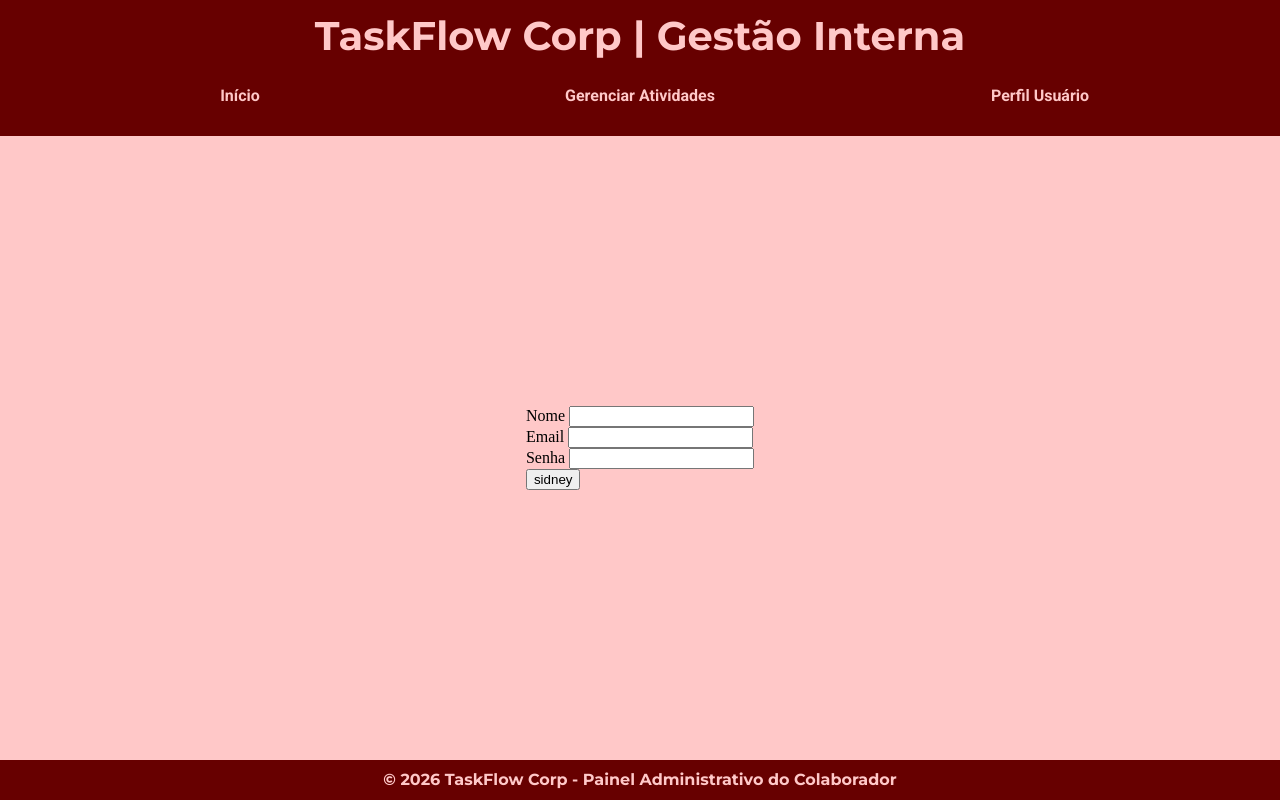
After one commit to pagotto-1/projeto_taskflow, a Flask app: page /pessoa/criar in a window 1280 px wide. The commit adds this page. Run offline with Flask 3, Linux system fonts and the light colour scheme.

Commit message:
Alterações da aula de back-end

```diff
--- a/app.py
+++ b/app.py
@@ -1,10 +1,10 @@
-from flask import Flask, render_template, request
+from flask import Flask, render_template, request, flash
 from datetime import datetime
+from models import Pessoa, db_session
+from sqlalchemy.exc import SQLAlchemyError
 
 app = Flask(__name__)
-
-activity_list = []
-suggestion_list = []
+app.config['SECRET_KEY'] = 'lanalindaperfeitamaravilhosa'
 
 @app.route('/', methods=['GET', 'POST'])
 def home():
@@ -48,5 +48,29 @@ def listar_atividades():
 def pessoa():
     return render_template('pessoa.html')
 
+@app.route('/pessoa/criar', methods=['GET', 'POST'])
+def criar_pessoa():
+    if request.method == 'POST':
+        nome_form = request.form.get('form_nome')
+        email_form = request.form.get('form_email')
+        senha_form = request.form.get('form_senha')
+        if not nome_form:
+            flash('Preencha o nome', 'error')
+            return render_template('criar_pessoa.html')
+        try:
+            nova_pessoa = Pessoa(nome_pessoa=nome_form, email=email_form, senha_hash=senha_form)
+            db_session.add(nova_pessoa)
+            db_session.commit()
+            return render_template('pessoa.html')
+        except SQLAlchemyError:
+            db_session.rollback()
+            flash('Erro ao salvar pessoa no bando de dados', 'error')
+            return render_template('criar_pessoa.html')
+        except:
+            db_session.rollback()
+            flash('Erro inesperado', 'error')
+            return render_template('criar_pessoa.html')
+    return render_template('criar_pessoa.html')
+
 if __name__ == '__main__':
     app.run(debug=True, host='0.0.0.0', port=5001)
--- a/static/style.css
+++ b/static/style.css
@@ -293,7 +293,8 @@ main {
 
     padding-bottom: 10vh;
 
-    color: var(--primary-color);
+    background-color: var(--primary-color);
+    color: var(--secondary-color);
     border-radius: 1vh;
 
     font-family: var(--body-font-family), sans-serif;
@@ -306,7 +307,7 @@ main {
     text-align: center;
 
     font-family: var(--titles-font-family), sans-serif;
-    font-size: var(--title-size);
+    font-size: var(--subtitles-size);
 }
 
 .list-activities-container .table-activities {
@@ -324,8 +325,8 @@ main {
 }
 
 .list-activities-container .table-activities thead {
-    background-color: var(--primary-color);
-    color: var(--secondary-color);
+    background-color: var(--secondary-color);
+    color: var(--primary-color);
 }
 
 .list-activities-container .table-activities th, .table-activities td {
--- a/templates/base.html
+++ b/templates/base.html
@@ -17,8 +17,7 @@
         <h1>TaskFlow Corp | Gestão Interna</h1>
         <nav class="nav-menu">
             <a href="{{ url_for('home') }}" class="nav-menu-item">Início</a>
-            <a href="{{ url_for('criar_atividade') }}" class="nav-menu-item">Criar Atividade</a>
-            <a href="{{ url_for('listar_atividades') }}" class="nav-menu-item">Listar Atividades</a>
+            <a href="{{ url_for('listar_atividades') }}" class="nav-menu-item">Gerenciar Atividades</a>
             <a href="{{ url_for('pessoa') }}" class="nav-menu-item">Perfil Usuário</a>
         </nav>
     </header>
--- /dev/null
+++ b/templates/criar_pessoa.html
@@ -0,0 +1,18 @@
+{% extends 'base.html' %}
+
+{% block content %}
+
+    <form action="{{url_for('criar_pessoa')}}" method="post">
+            <label for="form_nome">Nome</label>
+            <input type="text" name="form_nome">
+            <br>
+            <label for="form_email">Email</label>
+            <input type="text" name="form_email">
+            <br>
+            <label for="form_senha">Senha</label>
+            <input type="password" name="form_senha">
+            <br>
+        <button type="submit">sidney</button>
+    </form>
+
+{% endblock content %}
--- a/templates/listar_atividades.html
+++ b/templates/listar_atividades.html
@@ -4,6 +4,7 @@
 
 <div class="list-activities-container">
     <h2>Lista de Atividades Cadastradas</h2>
+    <a href="{{url_for('criar_atividade')}}">Criar</a>
     {% for activity in activities %}
         <table class="table-activities">
             <caption>
```
Also changed, not shown: models.py (+10 -4 lines).
